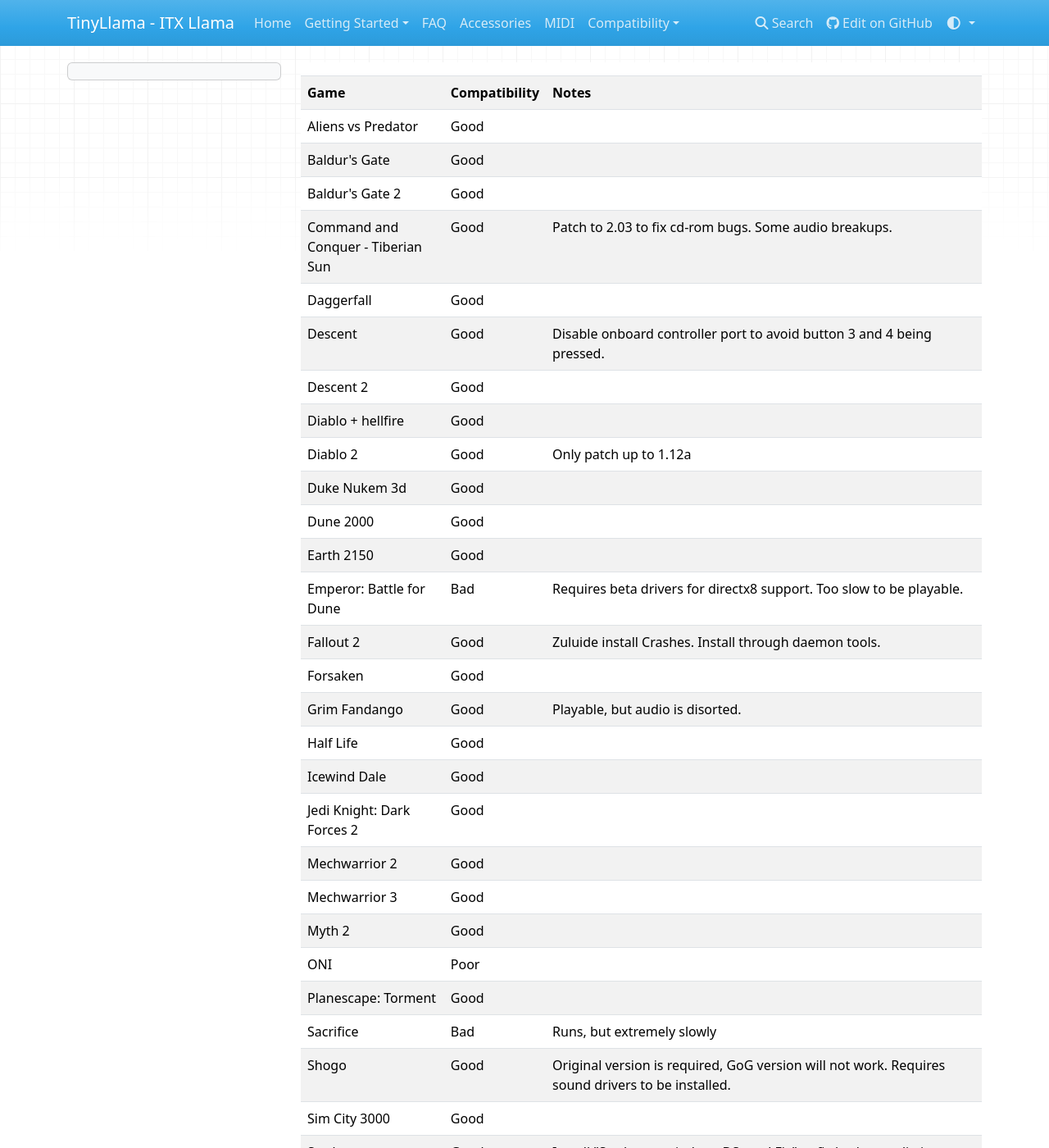
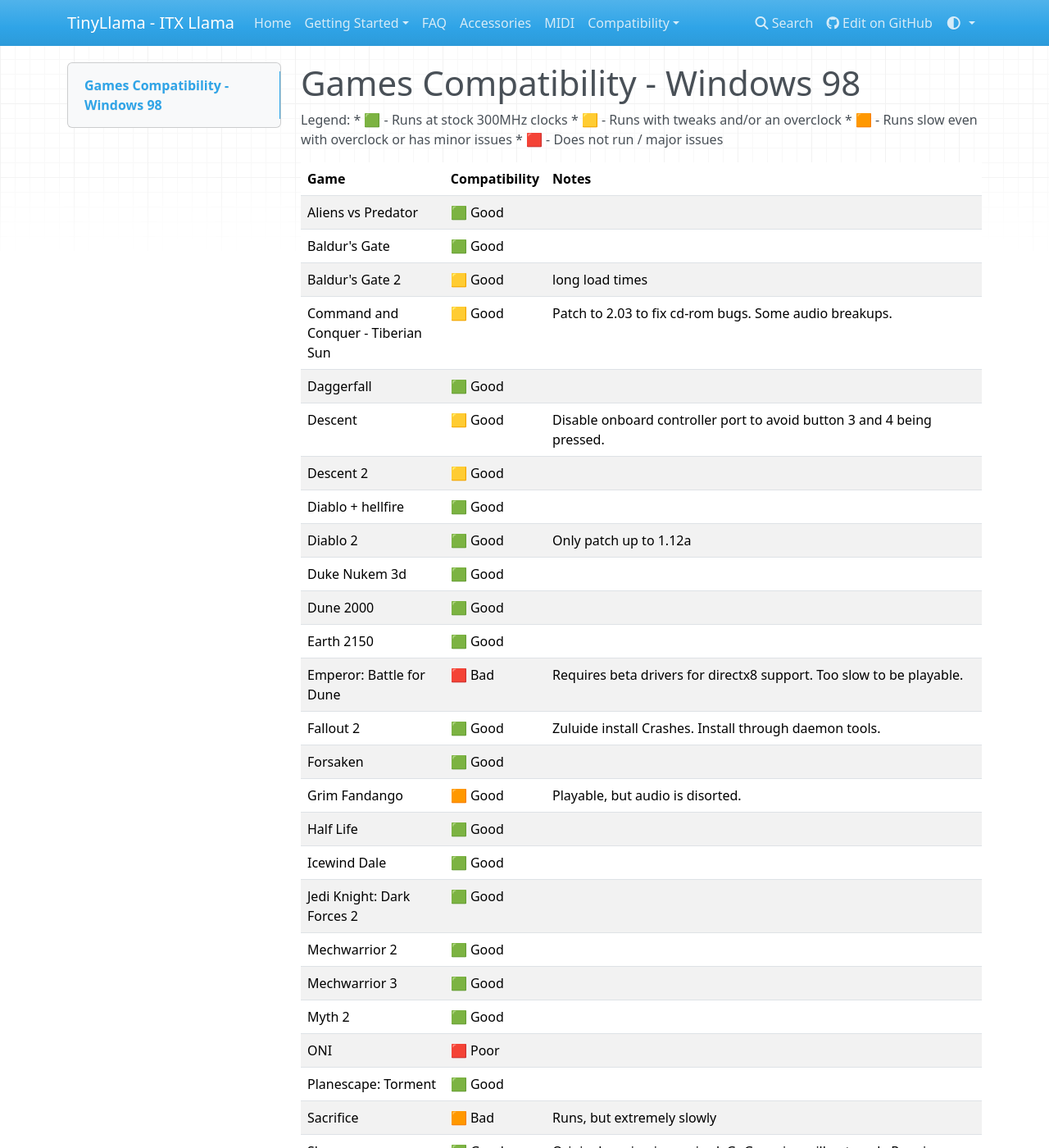
Before and after one commit to timesscar/tinyllama-docs, an MkDocs documentation site: the page built from docs/itxllama/games/winGameCompat.md, in a window 1280 px wide and 1400 px high. Shown: the whole window at 82% size. Built offline with MkDocs 1.6.1, drawn with Linux system fonts in a browser that asks for light colours; nearby versions of some CDN libraries; some of the changed text lies outside the part shown.

```diff
--- a/docs/itxllama/games/winGameCompat.md
+++ b/docs/itxllama/games/winGameCompat.md
@@ -1,44 +1,50 @@
+# Games Compatibility - Windows 98
+
+Legend:
+* 🟩 - Runs at stock 300MHz clocks
+* 🟨 - Runs with tweaks and/or an overclock
+* 🟧 - Runs slow even with overclock or has minor issues
+* 🟥 - Does not run / major issues
 
 
-|            |                     |          |
-| ---------- | ------------------- | -------- |
-| **Game**   | **Compatibility**   | **Notes** |
-| Aliens vs Predator | Good            |     |
-| Baldur's Gate | Good               |    |
-| Baldur's Gate 2 | Good               |    |
-| Command and Conquer - Tiberian Sun | Good               |  Patch to 2.03 to fix cd-rom bugs.  Some audio breakups.  |
-| Daggerfall | Good               |    |
-| Descent | Good               | Disable onboard controller port to avoid button 3 and 4 being pressed.   |
-| Descent 2 | Good               | |
-| Diablo + hellfire | Good               |    |
-| Diablo 2 | Good               | Only patch up to 1.12a   |
-| Duke Nukem 3d | Good               |    |
-| Dune 2000 | Good               |    |
-| Earth 2150 | Good               |   |
-| Emperor:  Battle for Dune | Bad               |  Requires beta drivers for directx8 support.  Too slow to be playable.   |
-| Fallout 2 | Good               | Zuluide install Crashes.  Install through daemon tools.   |
-| Forsaken | Good               |  |
-| Grim Fandango | Good               | Playable, but audio is disorted.   |
-| Half Life | Good               |    |
-| Icewind Dale | Good               |    |
-| Jedi Knight: Dark Forces 2 | Good               |    |
-| Mechwarrior 2 | Good               |    |
-| Mechwarrior 3 | Good               |    |
-| Myth 2 | Good               |    |
-| ONI | Poor               |    |
-| Planescape: Torment | Good               |    |
-| Sacrifice | Bad               | Runs, but extremely slowly   |
-| Shogo | Good               | Original version is required, GoG version will not work.  Requires sound drivers to be installed.   |
-| Sim City 3000 | Good               |    |
-| StarLancer | Good | Install "Starlancer windows DSound Fix" to fix broken audio issue |
-| Star Trek: Elite Force | Poor               | Not enough ram to start without virtual memory.  Error on start (Hunk data failed to allocate 56 megs).  Game will attempt to start set to 32megs, but crashed.  Affects all quake3 games.   |
-| Star Trek: Armada | Good               |    |
-| Starcraft | Good               | only patch up to 1.161   |
-| System Shock 2 | Good               |    |
-| Thief | Good               |    |
-| Warcraft 2 | Good               |    |
-| Warcraft 3 | Bad               | RAM requirements are too high for the Llama. |
-| Xcom | Good               | GoG version works with OPL3, but does not appear to work with midi.   |
+| **Game**                           | **Compatibility**   | **Notes**         |
+| :--------------------------------- | :------------------ | :---------------- |
+| Aliens vs Predator                 | 🟩 Good             |  |
+| Baldur's Gate                      | 🟩 Good             |  |
+| Baldur's Gate 2                    | 🟨 Good             | long load times   |
+| Command and Conquer - Tiberian Sun | 🟨 Good             | Patch to 2.03 to fix cd-rom bugs. Some audio breakups. |
+| Daggerfall                         | 🟩 Good             |  |
+| Descent                            | 🟨 Good             | Disable onboard controller port to avoid button 3 and 4 being pressed. |
+| Descent 2                          | 🟨 Good             |  |
+| Diablo + hellfire                  | 🟩 Good             |  |
+| Diablo 2                           | 🟩 Good             | Only patch up to 1.12a   |
+| Duke Nukem 3d                      | 🟩 Good             |  |
+| Dune 2000                          | 🟩 Good             |  |
+| Earth 2150                         | 🟩 Good             |  |
+| Emperor:  Battle for Dune          | 🟥 Bad              | Requires beta drivers for directx8 support.  Too slow to be playable.   |
+| Fallout 2                          | 🟩 Good             | Zuluide install Crashes.  Install through daemon tools.   |
+| Forsaken                           | 🟩 Good             | |
+| Grim Fandango                      | 🟧 Good             | Playable, but audio is disorted.   |
+| Half Life                          | 🟩 Good             |  |
+| Icewind Dale                       | 🟩 Good             |  |
+| Jedi Knight: Dark Forces 2         | 🟩 Good             |  |
+| Mechwarrior 2                      | 🟩 Good             |  |
+| Mechwarrior 3                      | 🟩 Good             |  |
+| Myth 2                             | 🟩 Good             |  |
+| ONI                                | 🟥 Poor             |  |
+| Planescape: Torment                | 🟩 Good             |  |
+| Sacrifice                          | 🟧 Bad              | Runs, but extremely slowly   |
+| Shogo                              | 🟩 Good             | Original version is required, GoG version will not work.  Requires sound drivers to be installed.   |
+| Sim City 3000                      | 🟩 Good             |  |
+| StarLancer                         | 🟨 Good             | Install "Starlancer windows DSound Fix" to fix broken audio issue |
+| Star Trek: Elite Force             | 🟥 Poor             | Not enough ram to start without virtual memory.  Error on start (Hunk data failed to allocate 56 megs).  Game will attempt to start set to 32megs, but crashed.  Affects all quake3 games.   |
+| Star Trek: Armada                  | 🟩 Good             |  |
+| Starcraft                          | 🟩 Good             | only patch up to 1.161   |
+| System Shock 2                     | 🟩 Good             |  |
+| Thief                              | 🟩 Good             |  |
+| Warcraft 2                         | 🟩 Good             |  |
+| Warcraft 3                         | 🟥 Bad              | RAM requirements are too high for the Llama. |
+| Xcom                               | 🟩 Good             | GoG version works with OPL3, but does not appear to work with midi.   |
 
 
 *All games were tested with a Voodoo 3 3000, and the SOM set to 500mhz, with a processor and case fan in place. It uses a bare bones windows 98 installation with [drivers from the ITX Llama github](https://github.com/eivindbohler/itxllama?tab=readme-ov-file#windows-98-drivers), then fully patched using http://v4.windowsupdaterestored.com, and the [voodoo 1.07 drivers](https://www.dosdays.co.uk/topics/Manufacturers/3dfx/3dfx_voodoo3_3000.php) installed (not affiliated, use at your own risk). Games were tested with any available introductory mission, using default detail settings and resolution. "Bad" indicates that the game will not load or is otherwise unplayable due to performace constraints. "Poor" indicates that the game is playable, but with poor framerate and likely requires low detail settings. "Good" means the game is playable without special considerations. Playable games may still benefit from adjustment of detail settings.*
```
Also changed, not shown: docs/itxllama/games/index.md (+8 -4 lines), docs/itxllama/getting-started/case-assembly.md (added, +65 -0 lines).
